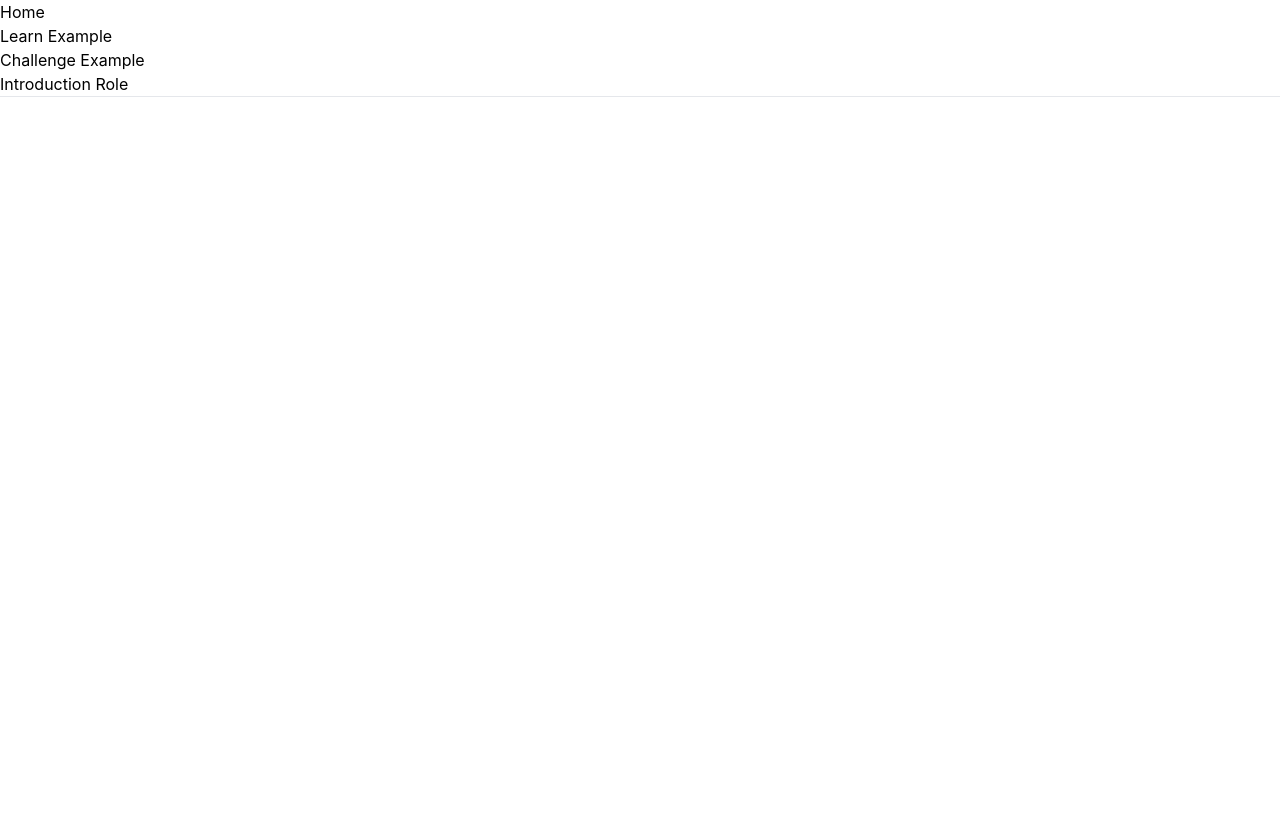
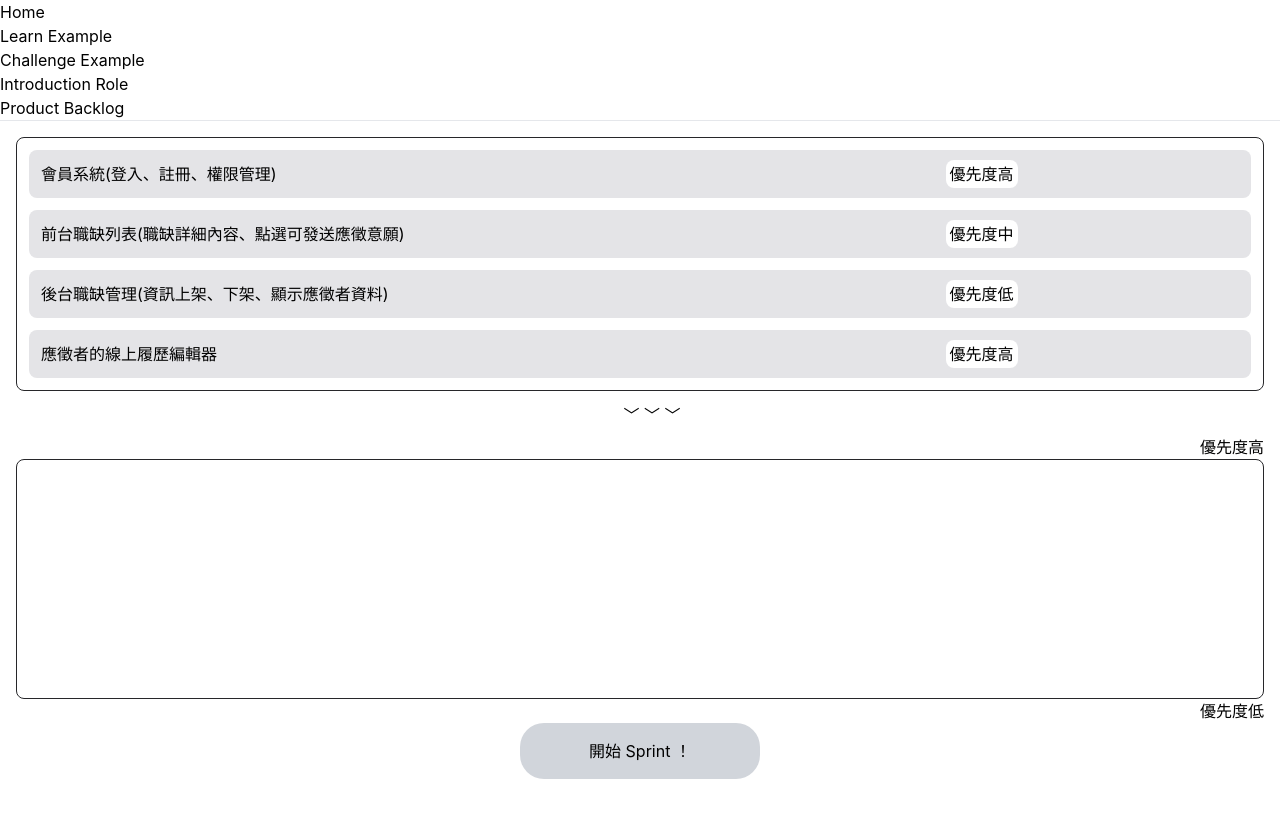
Before and after one commit to alphatero/f2e_scrum_frontend, a React (Create React App) app: page /Exam/ProductBacklog in a window 1280 px wide. Shown: the top 818 px of the page. Built offline with nearby package versions, Linux system fonts and the light colour scheme.

Commit message:
feat: rebuild branch to create exam/ProductBacklog.jsx (#20)
* feat: create exam/ProductBacklog.jsx

* feat: rename constants/productBacklogInfo.js to constants/examProductBacklogInfo.js

```diff
--- a/src/App.jsx
+++ b/src/App.jsx
@@ -12,6 +12,7 @@ import ExampleChallenge from './views/ExampleChallenge';
 import Home from './views/Home';
 import './App.css';
 import IntroductionRole from './views/IntroductionRole';
+import ProductBacklog from './views/exam/ProductBacklog';
 
 const pageVariants = {
   initial: {
@@ -59,6 +60,7 @@ function App() {
             <Route path="/ExampleLearn" element={<ExampleLearn />} />
             <Route path="/ExampleChallenge" element={<ExampleChallenge />} />
             <Route path="/IntroductionRole" element={<IntroductionRole />} />
+            <Route path="/Exam/ProductBacklog" element={<ProductBacklog />} />
           </Route>
         </Routes>
       </Router>
--- /dev/null
+++ b/src/constants/examProductBacklogInfo.js
@@ -0,0 +1,36 @@
+export const ExamProductBacklogInfo = {
+  title: 'Sprint Backlog 實作',
+  tasks: [
+    {
+      id: 0,
+      content:
+        '會員系統(登入、註冊、權限管理)',
+      priority: '優先度高',
+      seq: 0,
+    },
+    {
+      id: 1,
+      content:
+        '前台職缺列表(職缺詳細內容、點選可發送應徵意願)',
+      priority: '優先度中',
+      seq: 1,
+    },
+    {
+      id: 2,
+      content:
+        '後台職缺管理(資訊上架、下架、顯示應徵者資料)',
+      priority: '優先度低',
+      seq: 2,
+    },
+    {
+      id: 3,
+      content:
+        '應徵者的線上履歷編輯器',
+      priority: '優先度高',
+      seq: 3,
+    },
+  ],
+  button: '開始 Sprint ！',
+};
+
+export default ExamProductBacklogInfo;
--- a/src/constants/navbarList.js
+++ b/src/constants/navbarList.js
@@ -19,6 +19,11 @@ export const PageList = [
     link: '/IntroductionRole',
     label: 'Introduction Role',
   },
+  {
+    id: 6,
+    link: '/Exam/ProductBacklog',
+    label: 'Product Backlog',
+  },
 ];
 
 export default PageList;
--- /dev/null
+++ b/src/views/exam/ProductBacklog.jsx
@@ -0,0 +1,53 @@
+import clsx from 'clsx';
+import { useNavigate } from 'react-router-dom';
+import { Button } from '../../components';
+import { ExamProductBacklogInfo } from '../../constants/examProductBacklogInfo';
+
+function ProductBacklog() {
+  const navigate = useNavigate();
+  const { tasks, button } = ExamProductBacklogInfo;
+
+  const backHome = () => {
+    navigate('/');
+  };
+  return (
+    <div className="p-4">
+
+      <div className="border border-zinc-800 rounded-lg p-3 space-y-3">
+        {
+          tasks.map((task) => (
+            <div className={clsx(
+              'grid grid-cols-4 gap-2',
+              'w-full p-3',
+              'rounded-lg bg-zinc-200',
+            )}
+            >
+              <div className="col-span-3">
+                <p>{task.content}</p>
+              </div>
+              <div>
+                <div>
+                  <span className="rounded-lg p-1 bg-white text-center">{task.priority}</span>
+                </div>
+              </div>
+            </div>
+          ))
+        }
+
+      </div>
+      <div className="w-full h-5 text-center m-3">﹀ ﹀ ﹀</div>
+      <p className="w-full h-5 text-right mb-1">優先度高</p>
+      <div className={clsx('border border-zinc-800 rounded-lg', 'p-3 space-y-3 h-[30vh]')}>
+        {/* drag to here */}
+      </div>
+      <p className="w-full h-5 text-right mb-1">優先度低</p>
+
+      <div className="flex justify-center">
+        <Button onClick={backHome}>{button}</Button>
+      </div>
+
+    </div>
+  );
+}
+
+export default ProductBacklog;
```
